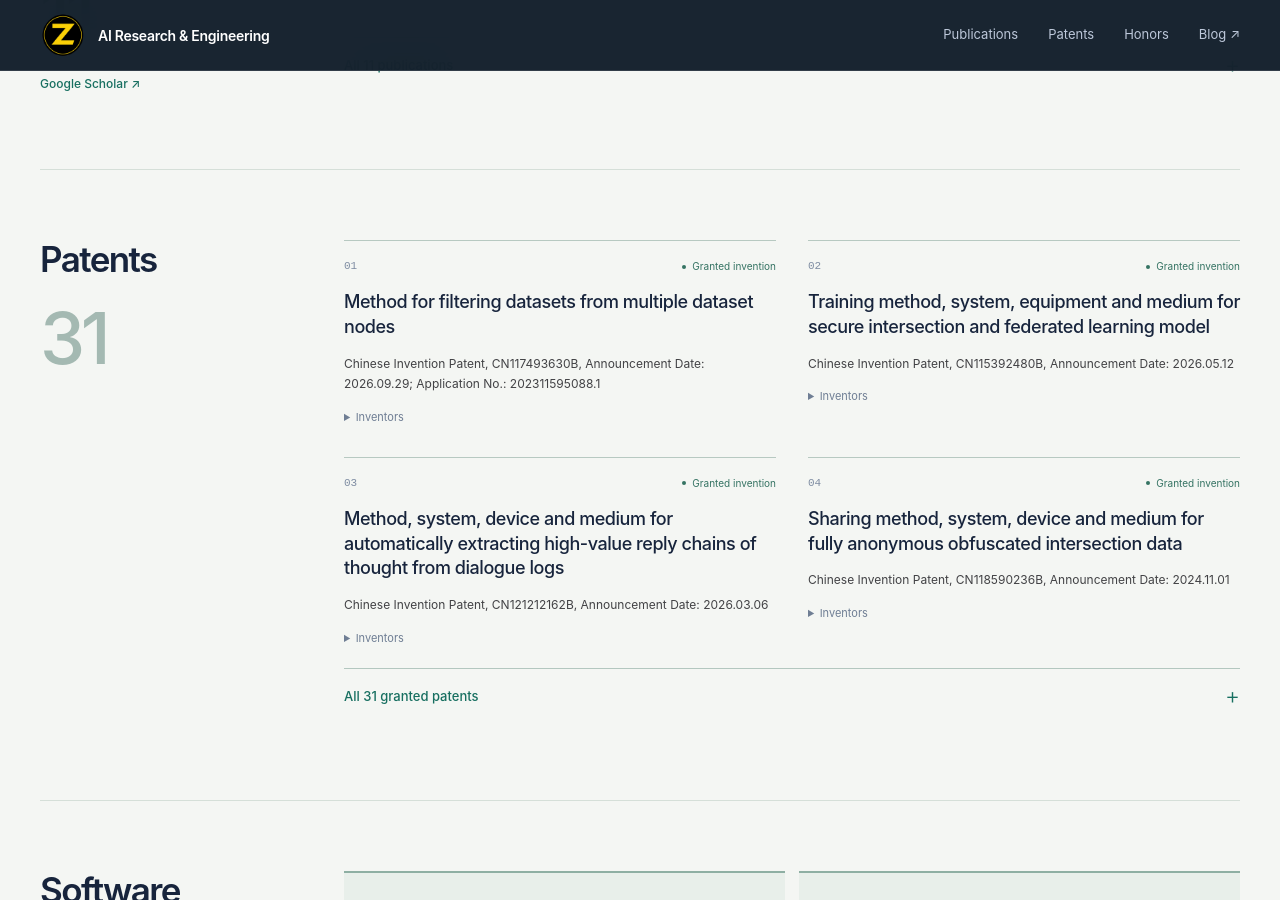
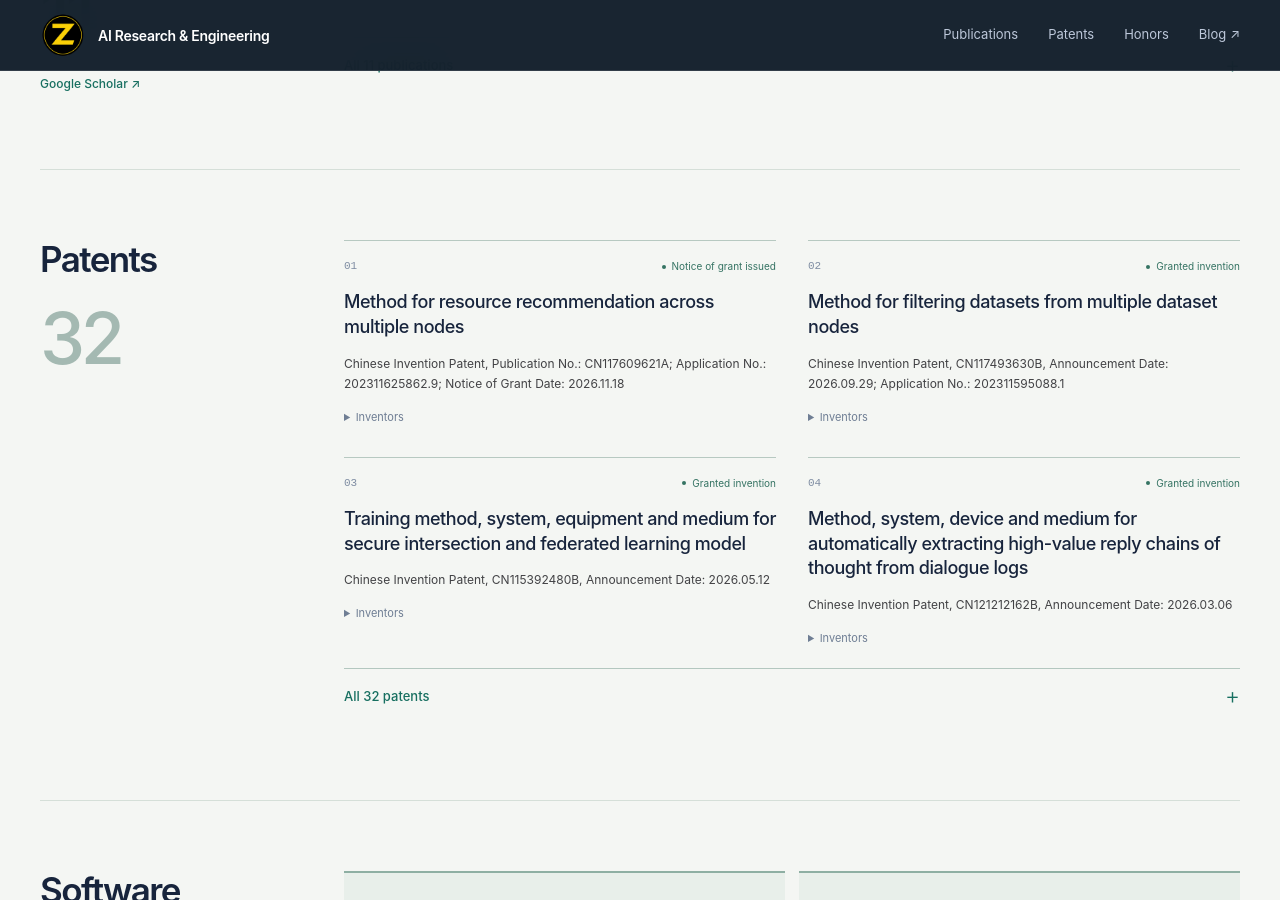
Before and after one commit to michaelice/michaelice.github.io, a Jekyll site: the page built from concepts/research-command-center.html, in a window 1280 px wide and 900 px high, scrolled down 1598 px. Built offline with Jekyll 4.4.1, drawn with Linux system fonts in a browser that asks for light colours.

Commit message:
Add resource recommendation patent and grant notice details

```diff
--- a/_data/profile.json
+++ b/_data/profile.json
@@ -69,6 +69,13 @@
     }
   ],
   "patents": [
+    {
+      "title": "Method for resource recommendation across multiple nodes",
+      "title_zh": "用于在多个节点中进行资源推荐的方法",
+      "authors": "**Zhi-Qiang You**, Dong Zhao, Yunbo Yang, Xiaojuan Cai, Zhaokai Wang, Jifeng Du, Lifeng Chen, Xiaochao Sun, Huayu Zhao, Qian Wei, Hao Du, Yang Bian, Weiqi Zhang",
+      "status": "Notice of grant issued",
+      "details": "Chinese Invention Patent, Publication No.: CN117609621A; Application No.: 202311625862.9; Notice of Grant Date: 2026.11.18"
+    },
     {
       "title": "Method for filtering datasets from multiple dataset nodes",
       "authors": "**Zhi-Qiang You**, Zhaokai Wang, Dong Zhao, Lifeng Chen, Xiaochao Sun, Huayu Zhao, Qian Wei, Hao Du, Yang Bian, Weiqi Zhang",
--- a/_includes/research-archive.html
+++ b/_includes/research-archive.html
@@ -36,11 +36,11 @@
       {% if forloop.index == 5 %}
       </div>
       <details class="archive-more">
-        <summary>All {{ site.data.profile.patents.size }} granted patents <span class="expand-symbol" aria-hidden="true">+</span></summary>
+        <summary>All {{ site.data.profile.patents.size }} patents <span class="expand-symbol" aria-hidden="true">+</span></summary>
         <div class="patent-grid expanded-entries">
       {% endif %}
       <article class="patent-entry">
-        <div class="patent-topline"><span class="entry-number">{% if forloop.index < 10 %}0{% endif %}{{ forloop.index }}</span><span class="granted-status">Granted invention</span></div>
+        <div class="patent-topline"><span class="entry-number">{% if forloop.index < 10 %}0{% endif %}{{ forloop.index }}</span><span class="granted-status">{{ patent.status | default: "Granted invention" | escape }}</span></div>
         <h3>{{ patent.title | escape }}</h3>
         <div class="entry-venue">{{ patent.details | markdownify }}</div>
         <details class="inventor-details"><summary>Inventors</summary><div class="entry-authors">{{ patent.authors | markdownify }}</div></details>
```
